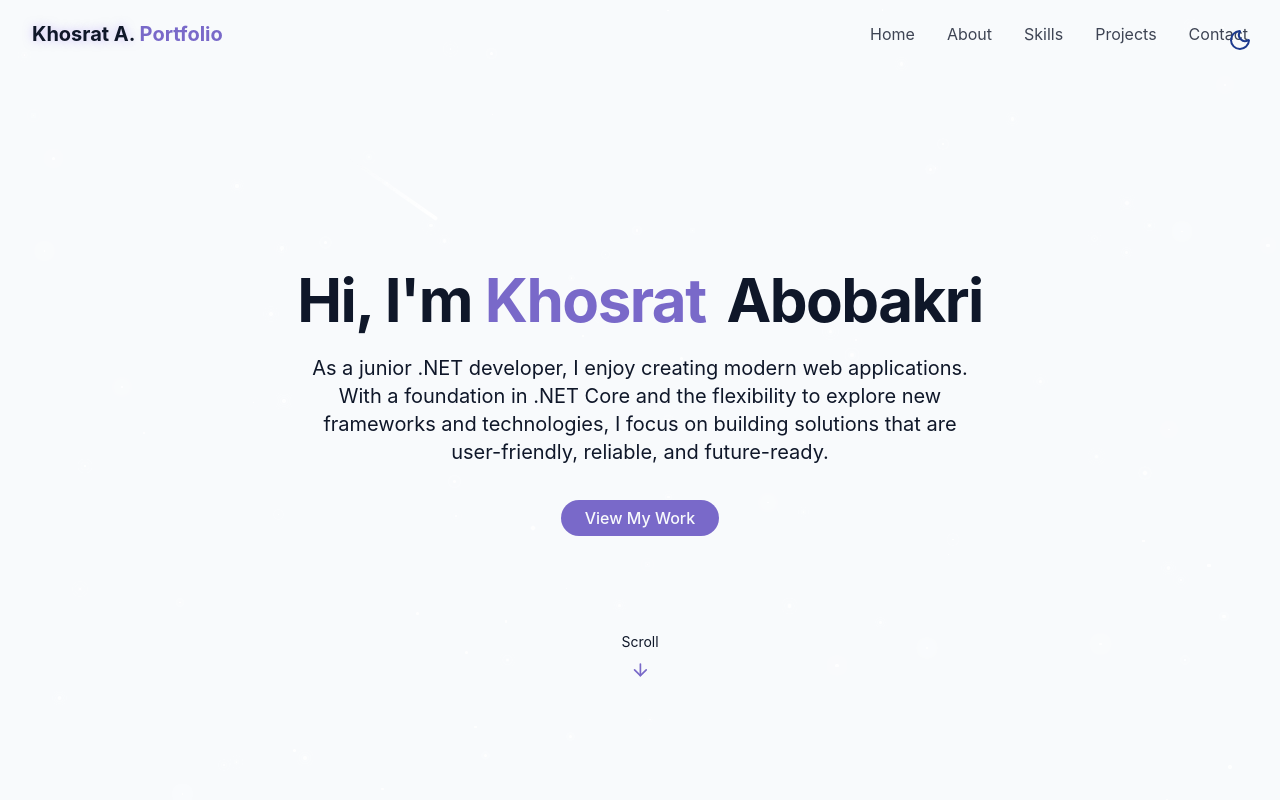
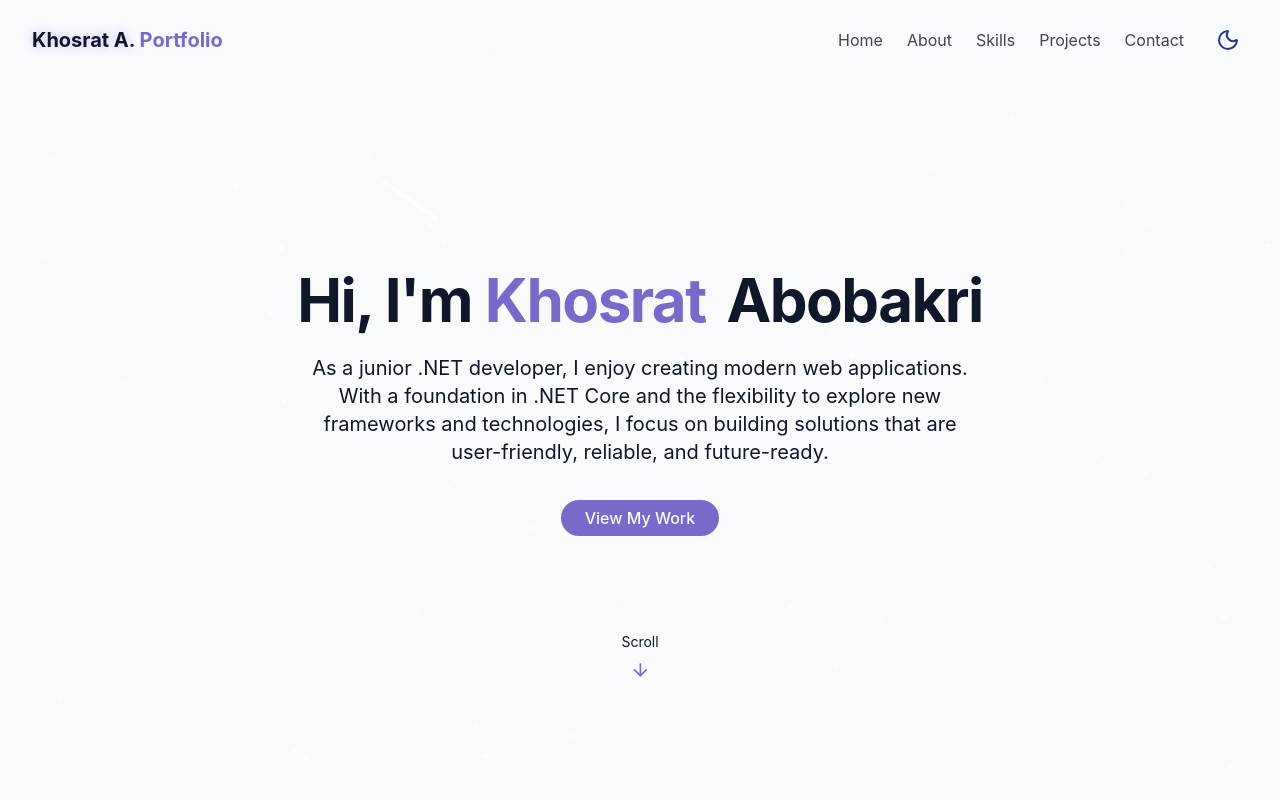
Before and after one commit to KosBow/Kos-portfolio, a React (Vite) app: page / in a window 1280 px wide. Shown: the top 800 px of the page. Built offline with nearby package versions, Linux system fonts and the light colour scheme.

Commit message:
Fixed: DarkMode icon is following the navbar and works on other size-models.

```diff
--- a/src/components/Navbar.tsx
+++ b/src/components/Navbar.tsx
@@ -1,6 +1,7 @@
 import { useEffect, useState } from "react";
 import { cn } from "../lib/utils";
 import { Menu, X } from "lucide-react";
+import { ThemeToggle } from "./ThemeToggle";
 
 const navItems = [
   { name: "Home", href: "#hero" },
@@ -14,21 +15,20 @@ export const Navbar = () => {
   const [isScrolled, setIsScrolled] = useState(false);
   const [isMenuOpen, setIsMenuOpen] = useState(false);
 
-  // 1) Skugga headern vid scroll
   useEffect(() => {
     const handleScroll = () => setIsScrolled(window.scrollY > 10);
     window.addEventListener("scroll", handleScroll);
     return () => window.removeEventListener("scroll", handleScroll);
   }, []);
 
-  // 2) Lås body-scroll när mobilmenyn är öppen
   useEffect(() => {
     const prev = document.body.style.overflow;
     document.body.style.overflow = isMenuOpen ? "hidden" : prev || "";
-    return () => { document.body.style.overflow = prev; };
+    return () => {
+      document.body.style.overflow = prev;
+    };
   }, [isMenuOpen]);
 
-  // 3) Stäng med ESC (tillgänglighet)
   useEffect(() => {
     if (!isMenuOpen) return;
     const onKey = (e: KeyboardEvent) => {
@@ -57,8 +57,7 @@ export const Navbar = () => {
           </span>
         </a>
 
-        {/* Desktop */}
-        <div className="hidden md:flex space-x-8">
+        <div className="hidden md:flex items-center gap-6">
           {navItems.map((item) => (
             <a
               key={item.href}
@@ -68,21 +67,22 @@ export const Navbar = () => {
               {item.name}
             </a>
           ))}
+          <ThemeToggle />
         </div>
 
-        {/* Mobile toggle */}
+        <div className="md:hidden flex items-center gap-2 z-50">
+          <ThemeToggle />
           <button
             onClick={() => setIsMenuOpen((prev) => !prev)}
-          className="md:hidden p-2 text-foreground z-50"
+            className="p-2 text-foreground"
             aria-label={isMenuOpen ? "Close menu" : "Open menu"}
             aria-expanded={isMenuOpen}
             aria-controls="mobile-menu"
           >
             {isMenuOpen ? <X size={24} /> : <Menu size={24} />}
           </button>
+        </div>
 
-        {/* OVERLAY + MENY */}
-        {/* OBS: här byter vi 'pointer-none:' -> 'pointer-events-none' när stängd */}
         <div
           id="mobile-menu"
           role="dialog"
@@ -90,14 +90,13 @@ export const Navbar = () => {
           className={cn(
             "fixed inset-0 z-40 md:hidden",
             "transition-opacity duration-300",
-            // Overlay: svag mörk ton + blur (fallback: ingen blur om ej stött)
             "bg-black/40 backdrop-blur-sm supports-[backdrop-filter]:backdrop-blur-sm",
-            isMenuOpen ? "opacity-100 pointer-events-auto" : "opacity-0 pointer-events-none"
+            isMenuOpen
+              ? "opacity-100 pointer-events-auto"
+              : "opacity-0 pointer-events-none"
           )}
-          // Klick på bakgrunden stänger menyn
           onClick={() => setIsMenuOpen(false)}
         >
-          {/* Själva panelen – centrera innehåll och hindra klick-propagation */}
           <div
             className="flex min-h-full items-center justify-center p-6"
             onClick={(e) => e.stopPropagation()}
--- a/src/components/ThemeToggle.tsx
+++ b/src/components/ThemeToggle.tsx
@@ -31,9 +31,7 @@ export const ThemeToggle = () => {
   return (
     <button
       onClick={toggleTheme}
-      className={cn(
-        "fixed max-sm:hidden top-5 right-5 z-50 p-2 rounded-full transition-colors duration-300 focus:outline-hidden"
-      )}
+      className={cn("p-2 rounded-full transition-colors duration-300 focus:outline-hidden")}
     >
       {isDarkmode ? (
         <Sun className="h-6 w-6 text-yellow-300" />
--- a/src/pages/Home.tsx
+++ b/src/pages/Home.tsx
@@ -1,4 +1,3 @@
-import { ThemeToggle } from "../components/ThemeToggle";
 import { StarBackground } from "../components/StarBackground";
 import { Navbar } from "../components/Navbar";
 import { HeroSection } from "../components/HeroSection";
@@ -11,16 +10,11 @@ import { Footer } from "@/components/Footer";
 export const Home = () => {
   return (
     <div className="min-h-dvh flex flex-col bg-background text-foreground overflow-x-hidden">
-      {/* Theme Toggle */}
-      <ThemeToggle />
 
-      {/* Background Effects */}
       <StarBackground />
 
-      {/* Navbar */}
       <Navbar />
 
-      {/* Main Content */}
       <main className="flex-1">
         <HeroSection />
         <AboutSection />
@@ -29,7 +23,6 @@ export const Home = () => {
         <ContactSection />
       </main>
 
-      {/* Footer */}
       <Footer />
     </div>
   );
```
Lines whose indentation alone changed are shown as unchanged.
